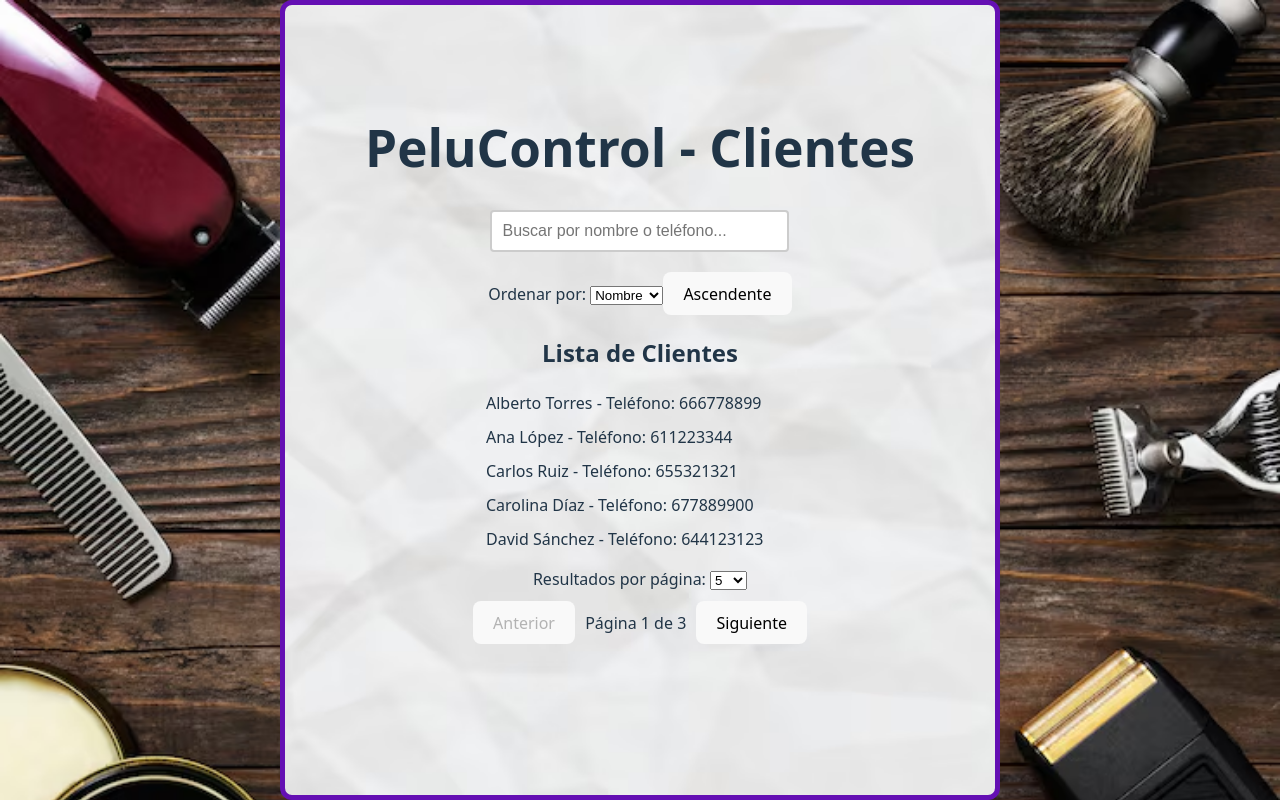
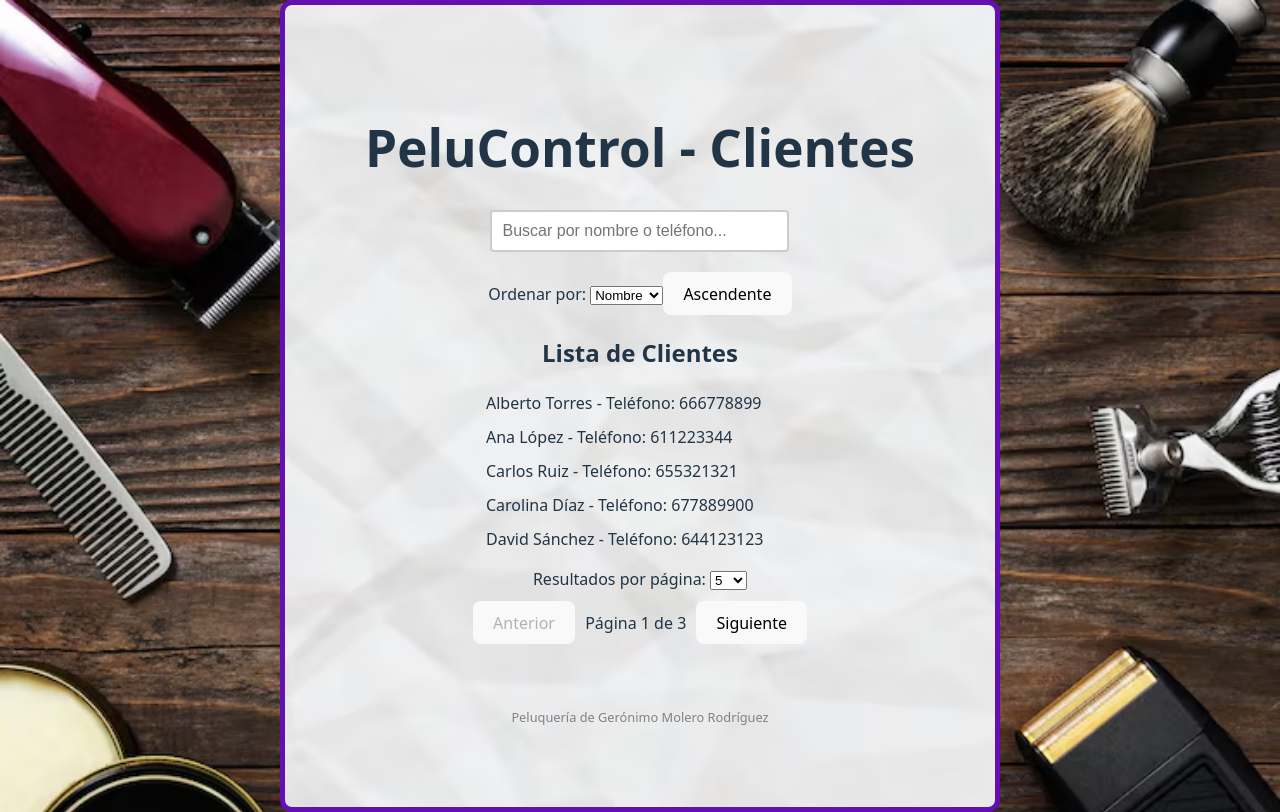
Before and after one commit to GeroniMolero/PeluControl, a React (Vite) app: page / in a window 1280 px wide. Built offline with nearby package versions, Linux system fonts and the light colour scheme.

Commit message:
add author

```diff
--- a/src/App.css
+++ b/src/App.css
@@ -45,3 +45,9 @@
 .read-the-docs {
   color: #888;
 }
+
+footer{
+  padding: 5em 0 0 0;
+  color: #858080;
+  font-size: 0.8rem;
+}
--- a/src/App.jsx
+++ b/src/App.jsx
@@ -10,6 +10,9 @@ function App() {
       <h1>PeluControl - Clientes</h1>
       {/*Paso el array de clientes iniciales como prop*/}
       <ControladorLista clientes={clientesIniciales} />
+      <footer className="footer">
+        Peluquería de Gerónimo Molero Rodríguez
+      </footer>
     </div>
   );
 }
```
